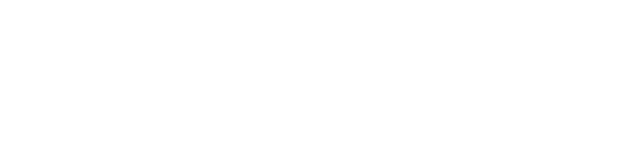
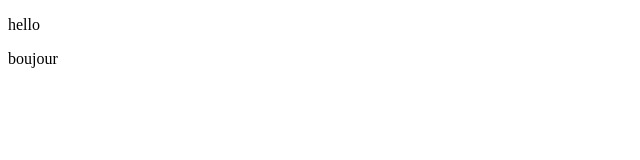
Before and after one commit to Suser-1/apprentissage, a plain HTML site: page conlict.html in a window 1280 px wide. Shown: the full height of the page, 0-640 px from the left. Drawn offline with Linux system fonts and the light colour scheme.

Commit message:
Update conlict.html

```diff
--- a/conlict.html
+++ b/conlict.html
@@ -7,6 +7,8 @@
     <title>Document</title>
 </head>
 <body>
+   <p>hello<p>
+   <p>boujour<p>
 
 </body>
 </html>
```
